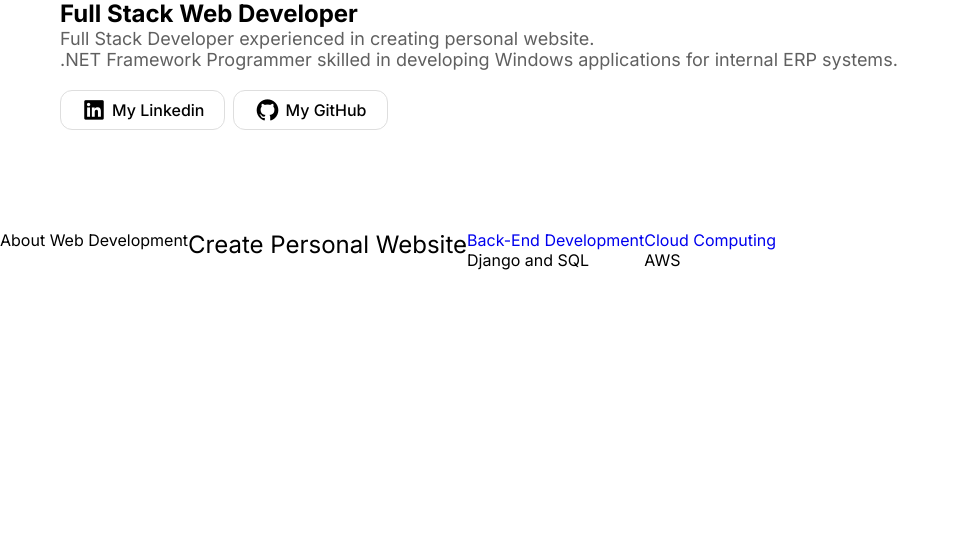
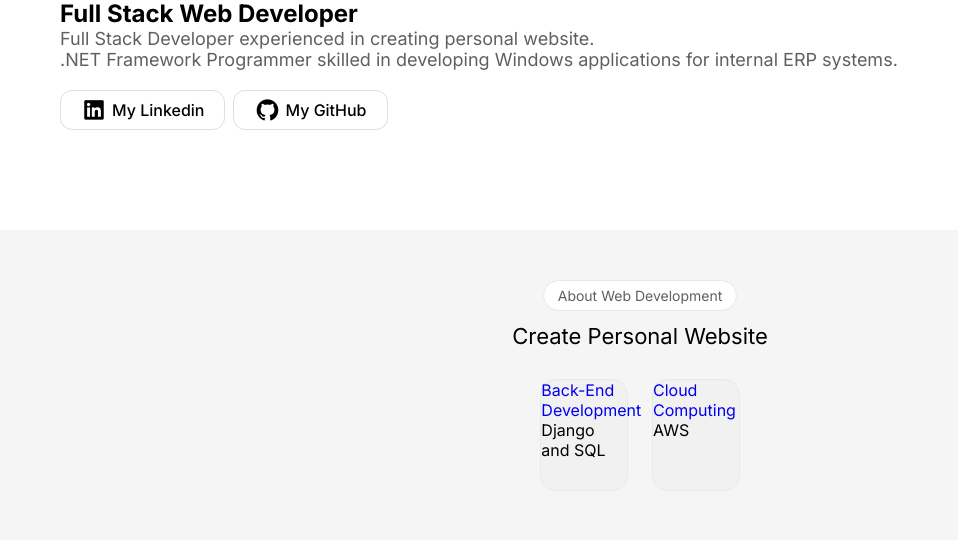
Before and after one commit to MasonYou/myDjango, a Django app: page / in a window 1280 px wide. Shown: the part 155-695 px from the top of the page, without its empty margins (0-958 px from the left). Run offline with Django 5.2, Linux system fonts and the light colour scheme.

Commit message:
Update CSS

```diff
--- a/personalPortfolio/static/home/ppHome.css
+++ b/personalPortfolio/static/home/ppHome.css
@@ -1,3 +1,4 @@
+/* Main */
 .mainHome{
     margin-top: 80px;
     height: calc(100hv-80px);
@@ -59,6 +60,44 @@
     color: #fff;
 }
 
+
+
+/* AboutMe */
 .aboutMe{
     display: flex;
+    align-items: center;
+    justify-content: center;
+    flex-direction: column;
+    background: #f5f5f5;
+    padding: 50px;
 }
+
+.aboutMe > p{
+    font-size: 14px;
+    color: #606060;
+    border: 1px solid #e8e8e8;
+    padding: 6px 14px;
+    border-radius: 16px;
+    margin-bottom: 12px;
+    background: #fff;
+}
+
+.aboutMe > h2{
+    font-size: 22px;
+    text-align: center;
+    margin-bottom: 30px;
+}
+
+.aboutMe .devItems {
+    display: flex;
+    justify-content: center;
+    gap: 24px;
+}
+
+.aboutMe .devItems .devItem{
+    width: 26%;
+    border: 1px solid  #e8e8e8;
+    border-radius:  16px;
+    background: #f1f1f1;
+    padding: 0 0 30px;
+}
--- a/personalPortfolio/templates/home/ppHome.html
+++ b/personalPortfolio/templates/home/ppHome.html
@@ -35,18 +35,21 @@
 <div class="aboutMe">
   <p>About Web Development</p>
   <h2>Create Personal Website</h2>
-  <img src="">
-  <div class="item">
+  <div class = "devItems">
+
+  <div class="devItem">
     <div class="inner">
       <a href="#">Back-End Development</a>
       <p>Django and SQL</p>
     </div>
   </div>
-  <div class="item">
+  <div class="devItem">
     <div class="inner">
       <a href="#">Cloud Computing</a>
       <p>AWS</p>
     </div>
   </div>
+  </div>
+
 </div>
 {% endblock %}
```
